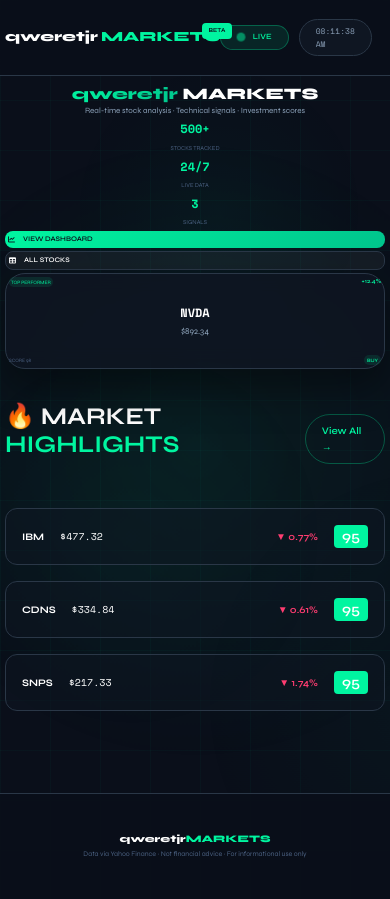
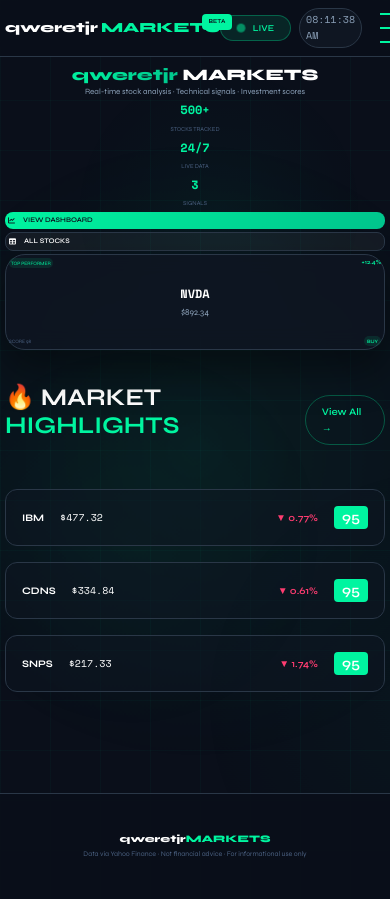
Before and after one commit to rencepascua4-cyber/qweretjr, a Flask app: page / in a window 390 px wide. Run offline with Flask 3, Linux system fonts and the light colour scheme.

Commit message:
Update main.css

```diff
--- a/static/css/main.css
+++ b/static/css/main.css
@@ -2444,45 +2444,93 @@ footer a:not(.footer-logo):not(.footer-disclaimer) {
     position: absolute !important;
     pointer-events: none !important;
 }
-/* ===== FIX MISSING HAMBURGER MENU ===== */
+/* ===== UNIVERSAL HAMBURGER FIX FOR ALL DIMENSIONS ===== */
 @media (max-width: 768px) {
-    /* Force hamburger to show */
+    /* Force hamburger to be visible */
     .hamburger {
         display: flex !important;
         visibility: visible !important;
         opacity: 1 !important;
         position: relative !important;
-        z-index: 9999 !important;
+        z-index: 999999 !important;
         background: transparent !important;
         border: none !important;
         cursor: pointer !important;
-        padding: 10px !important;
-    }
-
-    /* Style the hamburger lines */
+        padding: 8px !important;
+        margin-left: 5px !important;
+        pointer-events: auto !important;
+    }
+
+    /* Hamburger lines */
     .hamburger span {
         display: block !important;
-        width: 25px !important;
-        height: 3px !important;
-        background-color: var(--primary) !important;
+        width: 22px !important;
+        height: 2px !important;
+        background-color: #00f5a0 !important;
         margin: 4px 0 !important;
         transition: 0.3s !important;
     }
 
-    /* Make sure desktop nav is hidden */
-    .main-nav {
-        display: none !important;
-    }
-
-    /* Position header right items properly */
+    /* Header right container */
     .header-right {
         display: flex !important;
         align-items: center !important;
-        gap: 10px !important;
-    }
-
-    /* Ensure clock and live indicator are visible */
+        gap: 8px !important;
+    }
+
+    /* Hide desktop nav */
+    .main-nav {
+        display: none !important;
+    }
+
+    /* Make sure clock and live are visible */
     .clock, .live-indicator {
         display: flex !important;
-    }
-}
+        font-size: 11px !important;
+    }
+
+    /* Mobile menu */
+    .mobile-nav {
+        position: absolute !important;
+        top: 100% !important;
+        left: 0 !important;
+        width: 100% !important;
+        background: #1a2535 !important;
+        z-index: 99999 !important;
+        display: none !important;
+        box-shadow: 0 5px 10px rgba(0,0,0,0.3) !important;
+    }
+
+    .mobile-nav.open {
+        display: block !important;
+    }
+
+    .mobile-nav-link {
+        display: block !important;
+        padding: 15px !important;
+        color: white !important;
+        text-decoration: none !important;
+        border-bottom: 1px solid #2a3747 !important;
+    }
+}
+
+/* Extra small devices */
+@media (max-width: 480px) {
+    .clock {
+        font-size: 10px !important;
+        padding: 3px 6px !important;
+    }
+
+    .live-text {
+        font-size: 9px !important;
+    }
+
+    .hamburger {
+        padding: 5px !important;
+    }
+
+    .hamburger span {
+        width: 20px !important;
+        margin: 3px 0 !important;
+    }
+}
```
